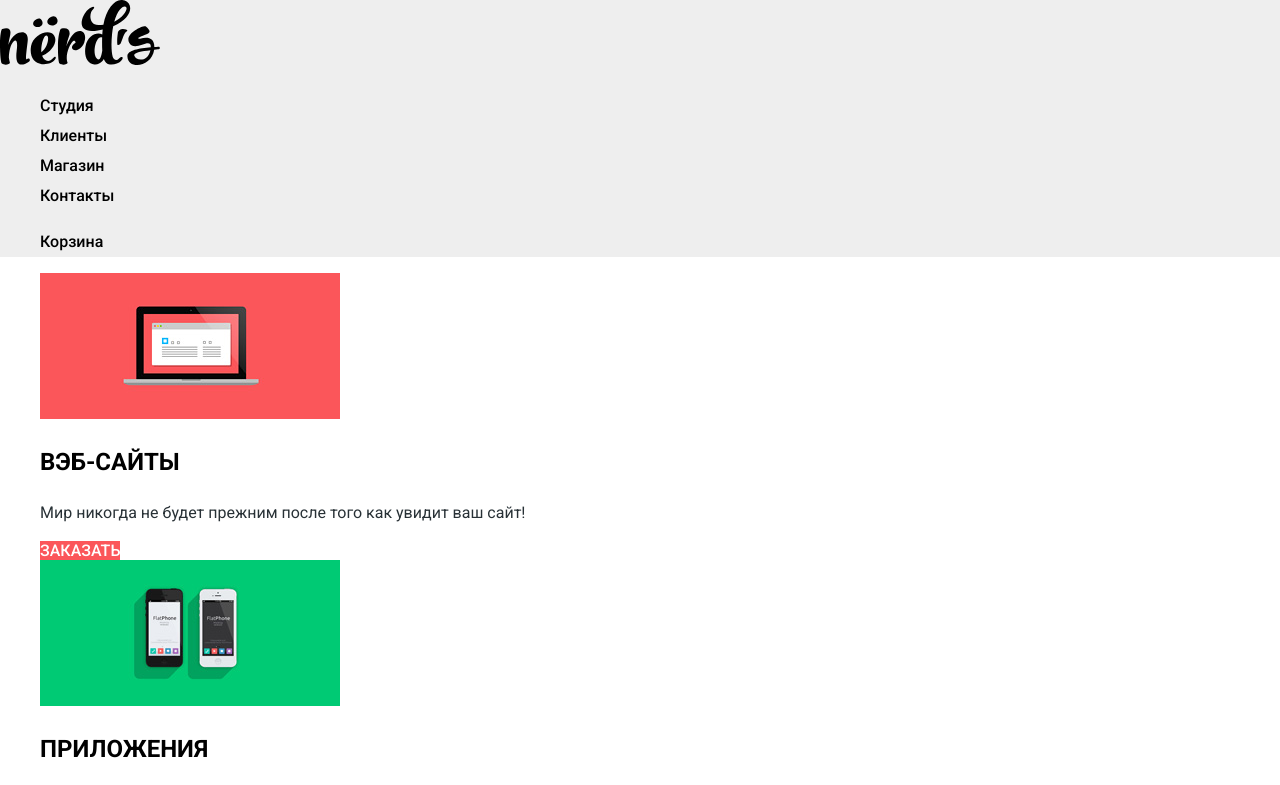
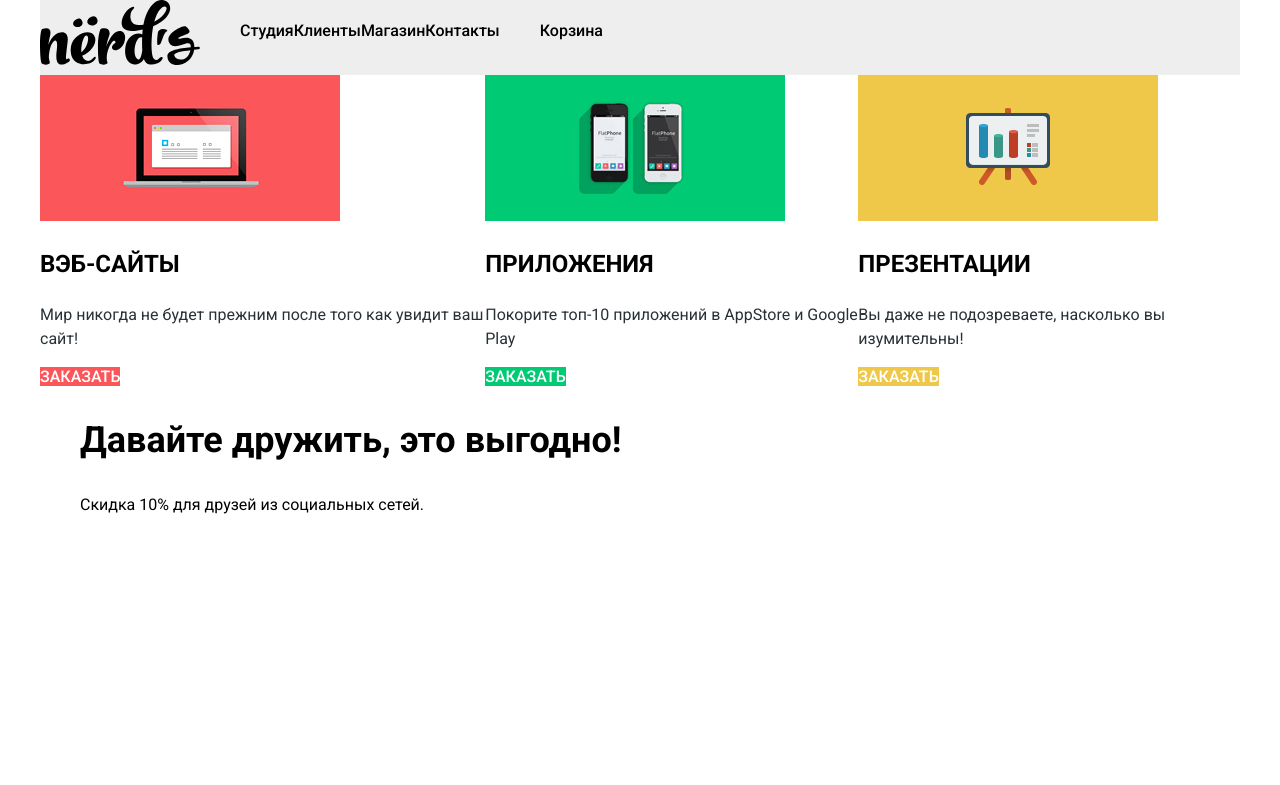
Before and after one commit to EugenVLS/890323-nerds-24, a plain HTML site: page index.html in a window 1280 px wide. Shown: the top 785 px of the page. Drawn offline with Linux system fonts and the light colour scheme.

Commit message:
сетки, черновая разметка

```diff
--- a/css/style.css
+++ b/css/style.css
@@ -9,6 +9,12 @@ body {
   color: #000000;
 }
 
+.site-wrapper {
+  width: 1200px;
+  margin: 0 auto;
+  padding: 0 20px;
+}
+
 a {
   text-decoration: none;
 }
@@ -18,11 +24,14 @@ a {
   line-height: 30px;
   font-weight: 500;
   background-color: rgb(238, 238, 238);
+  display: flex;
 }
 
 .site-navigation,
 .user-navigation {
   list-style: none;
+  display: flex;
+  justify-content: space-between;
 }
 
 .site-navigation a,
@@ -42,7 +51,11 @@ a {
   line-height: 55px;
   font-weight: 500;
 }
+.catalog-columns {
+  display: flex;
+}
 
+.appeal-text
 .filter-label,
 .item-name {
   font-size: 18px;
@@ -64,10 +77,17 @@ a {
 
 .catalog-list {
   list-style: none;
+  display: flex;
+  flex-wrap: wrap;
+  justify-content: space-between;
 }
 
 .products-list {
   list-style: none;
+  display: flex;
+  justify-content: space-between;
+  margin: 0;
+  padding: 0;
 }
 
 .product-item h3 {
@@ -171,6 +191,10 @@ a[class^="order-btn"] {
   line-height: 22px;
 }
 
+.main-footer {
+  display: flex;
+}
+
 .modal-request {
   display: none;
 }
--- a/index.html
+++ b/index.html
@@ -10,6 +10,7 @@
 </head>
 
 <body>
+    <div class="site-wrapper">
   <header class="main-header">
     <nav class="main-navigation">
       <a class="main-header-logo">
@@ -59,8 +60,10 @@
       <li><a class="social-button" href="#"><span class="visually-hidden">Фейсбук</span></a></li>
       <li><a class="social-button" href="#"><span class="visually-hidden">Инстаграм</span></a></li>
     </ul>
-    <p class="appeal-text">Давайте дружить, это выгодно!</p>
-    <p class="sale-text">Скидка 10% для друзей из социальных сетей.</p>
+    <div class="text-in-footer">
+      <p class="appeal-text">Давайте дружить, это выгодно!</p>
+      <p class="sale-text">Скидка 10% для друзей из социальных сетей.</p>
+    </div>
   </footer>
   <section class="modal modal-request">
     <h2>Напишите нам</h2>
@@ -83,6 +86,7 @@
     </form>
     <button class="modal-close" type="button">Закрыть</button>
   </section>
+</div>
 </body>
 
 </html>
```
Also changed, not shown: catalog.html (+4 -0 lines).
